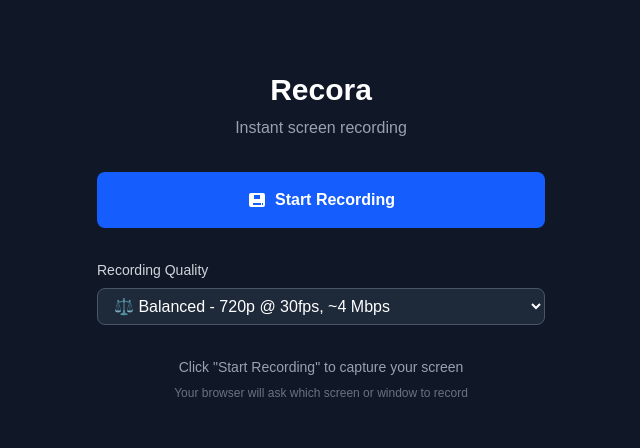
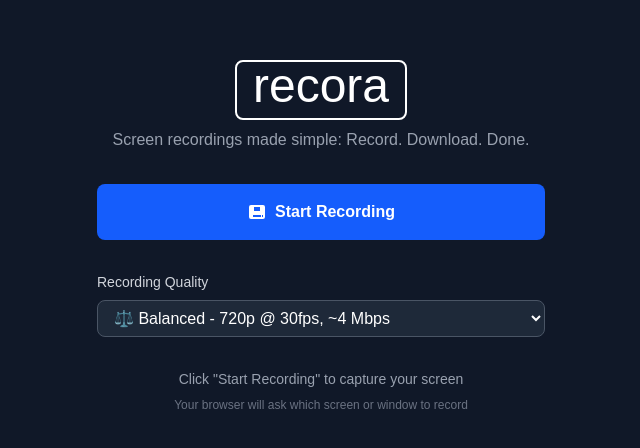
Before and after one commit to john-rock/beeroll, a Next.js app: page / in a window 1280 px wide. Shown: the part 164-612 px from the top of the page, without its empty margins (319-959 px from the left). Built offline with nearby package versions, Linux system fonts and the light colour scheme.

Commit message:
add logo

```diff
--- a/app/components/ScreenRecorder.tsx
+++ b/app/components/ScreenRecorder.tsx
@@ -56,8 +56,8 @@ export function ScreenRecorder() {
       <div className="max-w-md w-full space-y-8">
         {/* Header */}
         <div className="text-center">
-          <h1 className="text-3xl font-bold text-white mb-2">Recora</h1>
-          <p className="text-gray-400">Instant screen recording</p>
+          <h1 className="text-5xl text-white mb-2 border-2 border-white inline-block px-4 pb-2 rounded-lg">recora</h1>
+          <p className="text-gray-400">Screen recordings made simple: Record. Download. Done.</p>
         </div>
 
         {/* Recording Status */}
--- a/app/layout.tsx
+++ b/app/layout.tsx
@@ -1,14 +1,9 @@
 import type { Metadata } from "next";
-import { Geist, Geist_Mono, DM_Sans } from "next/font/google";
+import { Outfit } from "next/font/google";
 import "./globals.css";
 
-const geistSans = DM_Sans({
-  variable: "--font-dm-sans",
-  subsets: ["latin"],
-});
-
-const geistMono = Geist_Mono({
-  variable: "--font-geist-mono",
+const geistSans = Outfit({
+  variable: "--font-geist-sans",
   subsets: ["latin"],
 });
 
@@ -25,7 +20,7 @@ export default function RootLayout({
   return (
     <html lang="en">
       <body
-        className={`${geistSans.variable} ${geistMono.variable} antialiased`}
+        className={`${geistSans.variable} antialiased`}
       >
         {children}
       </body>
```
